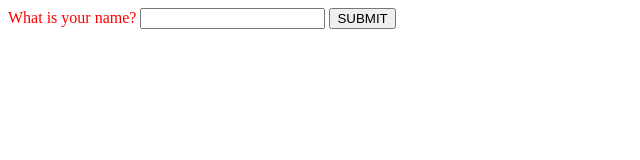
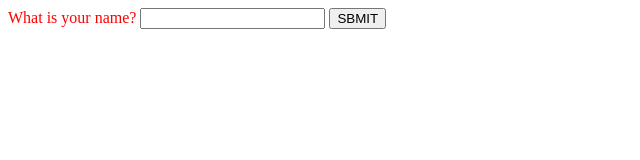
Before and after one commit to Mahmoudtawfeek/GitExample2, a plain HTML site: page index.html in a window 1280 px wide. Shown: the full height of the page, 0-640 px from the left. Drawn offline with Linux system fonts and the light colour scheme.

Commit message:
Changing Trdt

```diff
--- a/index.html
+++ b/index.html
@@ -7,7 +7,7 @@
     <body>
         <p>
             What is your name? <input id="inName" maxlength="15">
-            <button id="btnSubmit">SUBMIT</button>
+            <button id="btnSubmit">SBMIT</button>
         </p>
         <h2 id="hello"></h2>
         <script src="./index.js"></script>
```
